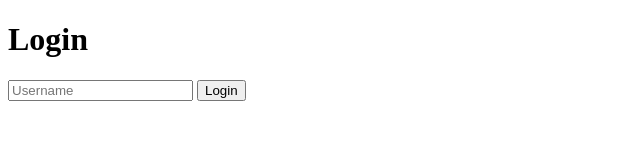
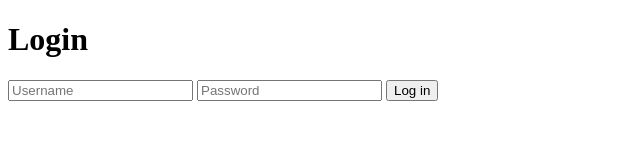
Before and after one commit to cyrillehopecabahit8356/quickserve-demo1, a plain HTML site: page login.html in a window 1280 px wide. Shown: the whole page, without its empty margins (0-640 px from the left). Drawn offline with Linux system fonts and the light colour scheme.

Commit message:
Update login page

```diff
--- a/login.html
+++ b/login.html
@@ -1,11 +1,18 @@
+
 <!DOCTYPE html>
 <html lang="en">
-<head><meta charset="UTF-8"><title>QuickServe Login</title></head>
+<head>
+    <meta charset="UTF-8">
+    <title>QuickServe Login</title>
+</head>
 <body>
-  <h1>Login</h1>
-  <form>
-    <input type="text" placeholder="Username">
-    <button>Login</button>
-  </form>
+    <h1>Login</h1>
+
+    <form>
+        <input type="text" placeholder="Username">
+        <input type="password" placeholder="Password">
+        <button>Log in</button>
+    </form>
+
 </body>
 </html>
```
